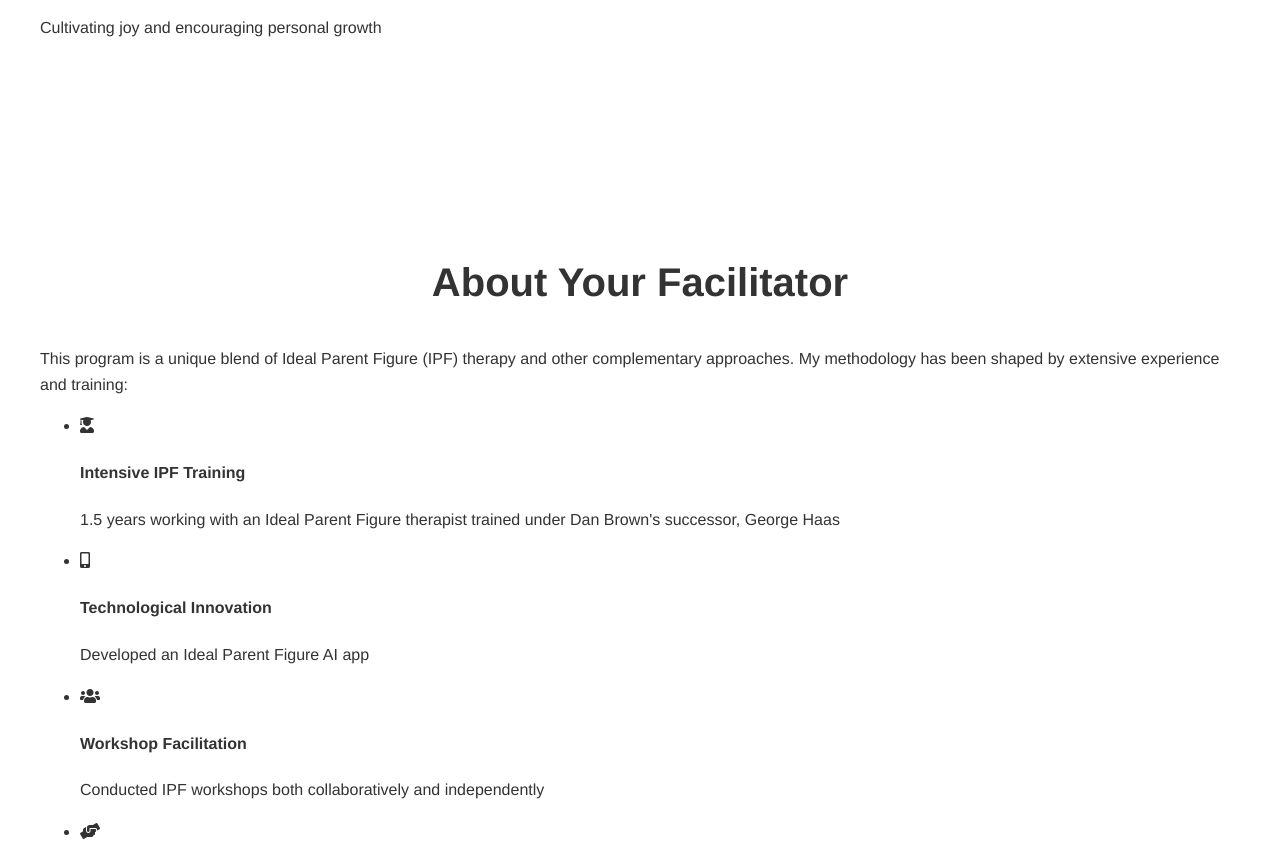
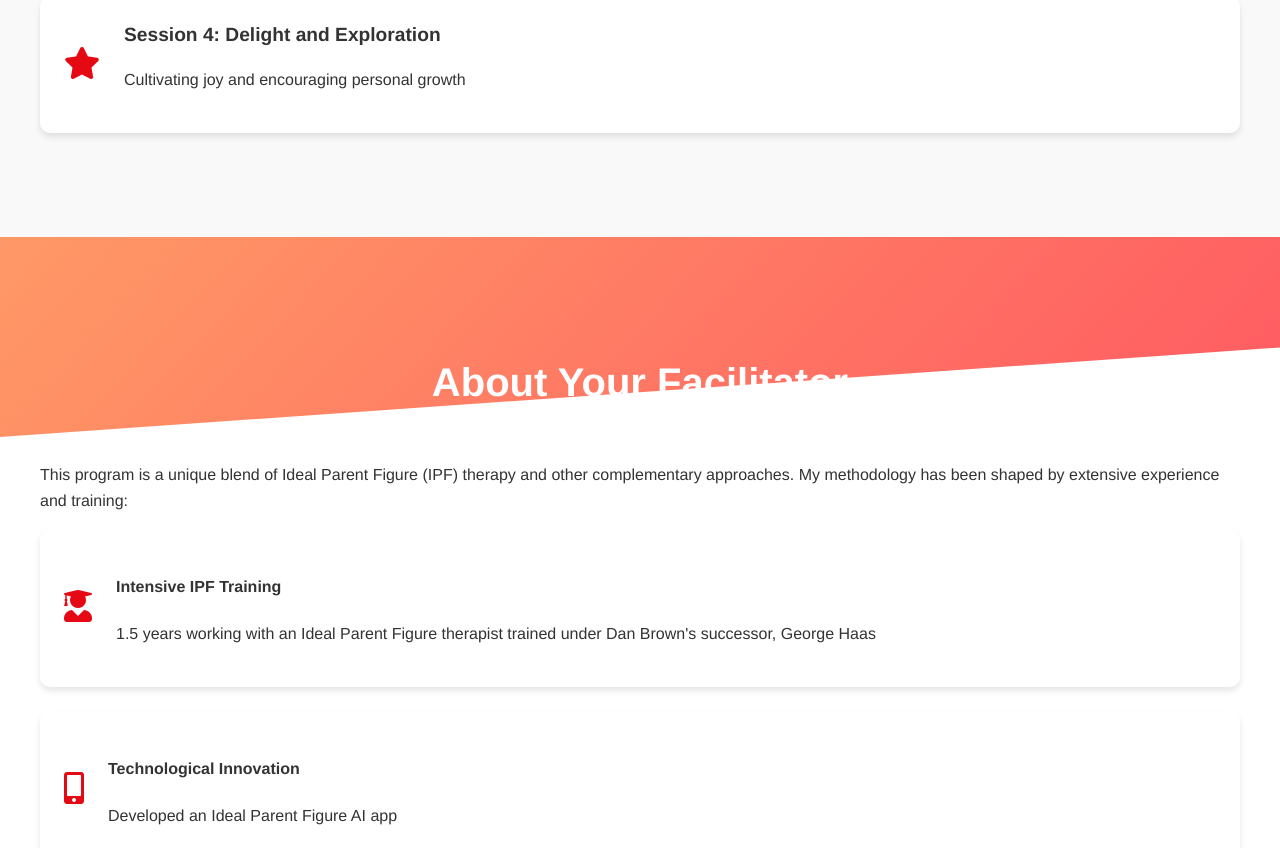
Before and after one commit to Amandango97/amandango97.github.io, a plain HTML site: page index.html in a window 1280 px wide. Shown: the part 2480-3328 px from the top of the page. Drawn offline with Linux system fonts and the light colour scheme.

Commit message:
Added more styling

```diff
--- a/index.html
+++ b/index.html
@@ -97,15 +97,69 @@
         .about-ipf {
             background-color: #f0f0f0;
         }
-        .session-list {
+        .program-structure {
+            background-color: #f9f9f9;
+        }
+        .session-card {
+            background: white;
+            border-radius: 10px;
+            padding: 1.5rem;
+            margin-bottom: 1.5rem;
+            box-shadow: 0 4px 6px rgba(0,0,0,0.1);
+            display: flex;
+            align-items: center;
+        }
+        .session-icon {
+            font-size: 2rem;
+            margin-right: 1.5rem;
+            color: #e50914;
+        }
+        .session-content h4 {
+            margin: 0 0 0.5rem 0;
+            font-size: 1.2rem;
+        }
+        .facilitator {
+            background-color: #fff;
+            position: relative;
+            overflow: hidden;
+        }
+        .facilitator::before {
+            content: '';
+            position: absolute;
+            top: 0;
+            left: 0;
+            right: 0;
+            height: 200px;
+            background: linear-gradient(135deg, #ff9966, #ff5e62);
+            transform: skewY(-4deg);
+            transform-origin: top left;
+        }
+        .facilitator-content {
+            position: relative;
+            z-index: 1;
+            color: #333;
+        }
+        .facilitator h2 {
+            color: white;
+            margin-bottom: 3rem;
+        }
+        .experience-list {
             list-style-type: none;
             padding: 0;
         }
-        .session-list li {
-            margin-bottom: 1rem;
+        .experience-item {
+            background: white;
+            border-radius: 10px;
+            padding: 1.5rem;
+            margin-bottom: 1.5rem;
+            box-shadow: 0 4px 6px rgba(0,0,0,0.1);
+            display: flex;
+            align-items: center;
         }
-        .facilitator {
-            background-color: #fff;
+        .experience-icon {
+            font-size: 2rem;
+            margin-right: 1.5rem;
+            color: #e50914;
         }
     </style>
 </head>
```
